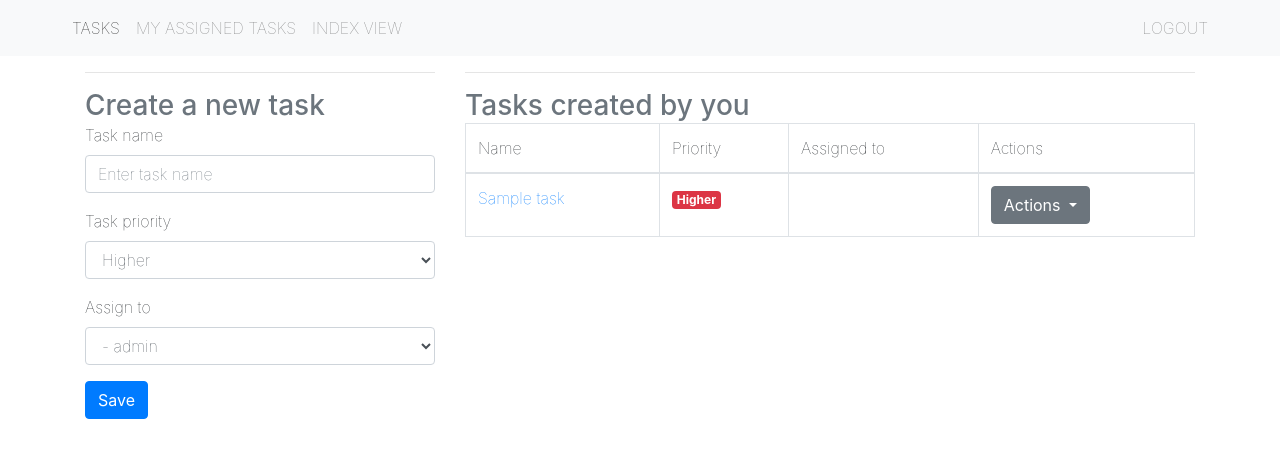
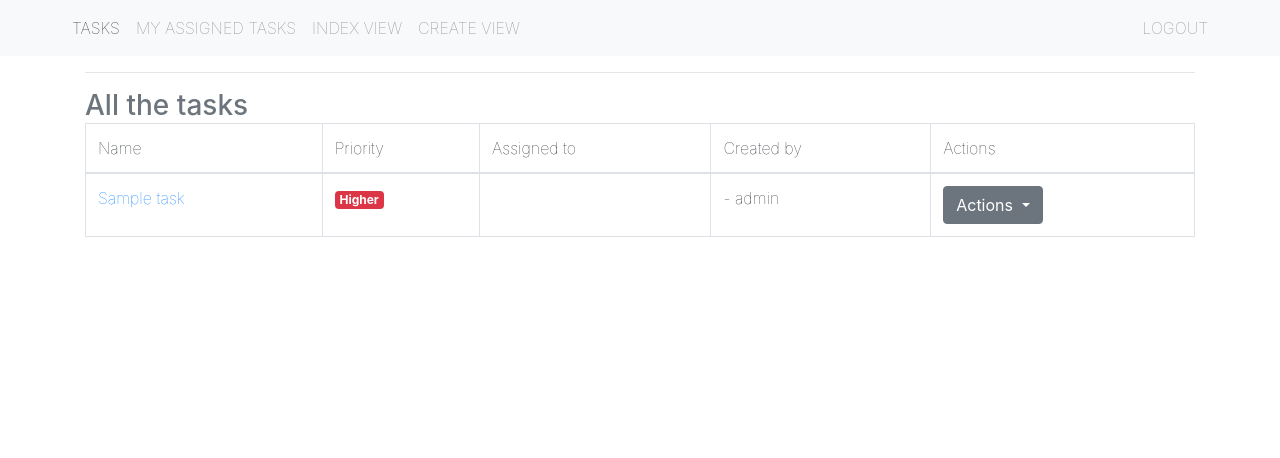
Before and after one commit to jlsicajan/django_v1_11, a Django app: page /tasks/generic/ in a window 1280 px wide. Shown: the top 458 px of the page. Run offline with Django 3.2, Linux system fonts and the light colour scheme; a user stored in the database is signed in; data comes from the database, SQL or seed files in the repository; tables that the repository leaves empty hold one stand-in row (values such as "Sample post"); style sheets or scripts are compiled from the project's sources; some libraries are stand-ins or nearby versions.

Commit message:
index view updated, create task from the index view was deleted and assign user too

```diff
--- a/tasks/templates/tasks/class_based_views/tasks/task_list.html
+++ b/tasks/templates/tasks/class_based_views/tasks/task_list.html
@@ -3,20 +3,16 @@
 {% block content %}
     {% load static %}
     <div class="row">
-        <div class="col-12 col-sm-4 col-md-4">
+        <div class="col-12">
             <hr>
-            <h3 class="text-muted">Create a new task</h3>
-            {% include 'tasks/forms/tasks/form.html' %}
-        </div>
-        <div class="col-12 col-sm-8 col-md-8">
-            <hr>
-            <h3 class="text-muted">Tasks created by you</h3>
+            <h3 class="text-muted">All the tasks</h3>
             <table class="table table-bordered">
                 <thead>
                 <tr>
                     <th scope="col">Name</th>
                     <th scope="col">Priority</th>
                     <th scope="col">Assigned to</th>
+                    <th scope="col">Created by</th>
                     <th scope="col">Actions</th>
                 </tr>
                 </thead>
@@ -38,6 +34,7 @@
                             {% endif %}
                         </td>
                         <td>{{ task.assigned_to.first_name }}</td>
+                        <td>{{ task.created_by.first_name }} - {{ task.created_by|safe }}</td>
                         <td>
                             <div class="dropdown">
                                 <button class="btn btn-secondary dropdown-toggle" type="button" id="dropdownMenuButton"
@@ -47,12 +44,11 @@
                                 <div class="dropdown-menu" aria-labelledby="dropdownMenuButton">
                                     {% if perms.tasks.delete_task %}
                                         <a data-task-id="{{ task.id }}"
-                                           class="dropdown-item delete_task cursor-pointer">
+                                           class="dropdown-item cursor-pointer">
                                             <i class="fa fa-trash"></i> Delete
                                         </a>
                                     {% endif %}
-                                    <a class="dropdown-item assign_to_user cursor-pointer" data-task-id="{{ task.id }}">
-                                        <i class="fa fa-plus"></i> Assign to user</a>
+
                                     {% if perms.tasks.change_task %}
                                         <a class="dropdown-item edit_task cursor-pointer" data-task-id="{{ task.id }}">
                                             <i class="fa fa-edit"></i> Edit</a>
@@ -66,16 +62,7 @@
             </table>
         </div>
     </div>
-    {% include 'tasks/modals/select_user.html' %}
 {% endblock %}
 
 {% block scripts %}
-    <script type="text/javascript">
-        var csfr_token_value = '{{ csrf_token }}';
-        var tasks = {{ object_list|safe }};
-    </script>
-    <script src="{% static "tasks/js/tasks/ajax_functions.js" %}"></script>
-    <script src="{% static "tasks/js/tasks/tasks_main_functions.js" %}"></script>
-    <script src="{% static "tasks/js/tasks/edit_functions.js" %}"></script>
-    <script src="{% static "tasks/js/tasks/delete_functions.js" %}"></script>
 {% endblock %}
--- a/tasks/templates/tasks/layouts/app.html
+++ b/tasks/templates/tasks/layouts/app.html
@@ -31,6 +31,9 @@
                 <li class="nav-item">
                     <a class="nav-link text-uppercase" href="{% url 'tasks:task_list' %}">Index view</a>
                 </li>
+                <li class="nav-item">
+                    <a class="nav-link text-uppercase" href="{% url 'tasks:task_create' %}">Create view</a>
+                </li>
             </ul>
             <ul class="navbar-nav ml-auto">
                 <li class="nav-item">
--- a/tasks/urls.py
+++ b/tasks/urls.py
@@ -1,5 +1,5 @@
 from django.conf.urls import url
-from tasks.views import TaskListView, TaskDetailView
+from tasks.views import TaskListView, TaskDetailView, TaskCreateView
 
 from . import views
 
@@ -17,7 +17,7 @@ urlpatterns = [
     # class-based-views
     url(r'^generic/', TaskListView.as_view(), name='task_list'),
     url(r'^detail/(?P<pk>[0-9]+)/$', TaskDetailView.as_view(), name='task_detail'),
-
+    url(r'^create_task$', TaskCreateView.as_view(), name='task_create'),
     # ajax routes
     url(r'^ajax/delete_task', views.delete_task, name='delete_task'),
 ]
--- a/tasks/views.py
+++ b/tasks/views.py
@@ -3,6 +3,7 @@ from django.shortcuts import get_object_or_404, render
 
 from django.views.generic.list import ListView
 from django.views.generic.detail import DetailView
+from django.views.generic.edit import CreateView
 
 from django.contrib.auth.decorators import login_required
 from django.contrib.auth.mixins import LoginRequiredMixin
@@ -52,6 +53,11 @@ class TaskDetailView(LoginRequiredMixin, DetailView):
         context = super(TaskDetailView, self).get_context_data(**kwargs)
         context['now'] = timezone.now()
         return context
+
+class TaskCreateView(LoginRequiredMixin, CreateView):
+    model = Task
+    template_name = 'tasks/class_based_views/tasks/task_create.html'
+    fields = ['name', 'priority', 'assigned_to']
 
 
 @login_required(login_url='/tasks/login/')
```
Also changed, not shown: tasks/templates/tasks/class_based_views/tasks/task_create.html (added, +15 -0 lines), tasks/templates/tasks/class_based_views/tasks/task_detail.html (+0 -8 lines).
